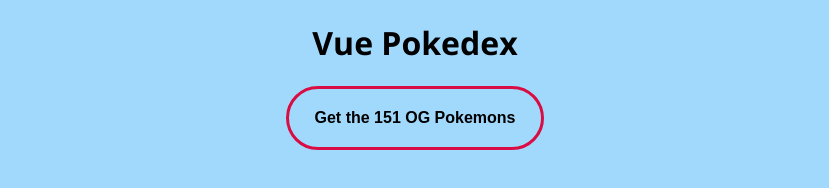
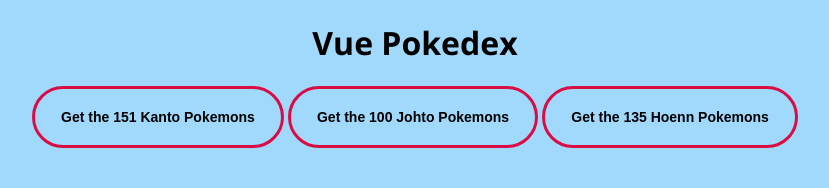
Before and after one commit to manuelfs12/Vue-Pokedex, a plain HTML site: page index.html in a window 1280 px wide. Shown: the whole page, without its empty margins (225-1054 px from the left). Drawn offline with nearby package versions, Linux system fonts and the light colour scheme.

Commit message:
added johto and hoenn buttons

```diff
--- a/index.html
+++ b/index.html
@@ -13,7 +13,9 @@
 <body>
   <div id="app">
     <h1>{{ title }}</h1>
-    <button @click="getPokedex(kantoUrl)">Get the 151 OG Pokemons</button>
+    <button @click="getPokedex(kantoUrl)">Get the 151 Kanto Pokemons</button>
+    <button @click="getPokedex(johtoUrl)">Get the 100 Johto Pokemons</button>
+    <button @click="getPokedex(hoennUrl)">Get the 135 Hoenn Pokemons</button>
     <div class="grid">
       <div class="pokemon" v-for="pokemon in pokedex" :key="pokemon.id">
         <h3>{{pokemon.id}}</h3>
--- a/index.js
+++ b/index.js
@@ -4,6 +4,8 @@ new Vue({
     pokedex: [],
     title: 'Vue Pokedex',
     kantoUrl: 'https://pokeapi.co/api/v2/pokemon?offset=0&limit=151',
+    johtoUrl: 'https://pokeapi.co/api/v2/pokemon?offset=151&limit=100',
+    hoennUrl: 'https://pokeapi.co/api/v2/pokemon?offset=251&limit=135',
   },
 
   methods: {
--- a/styles.css
+++ b/styles.css
@@ -55,6 +55,7 @@ button {
   background-color: #a0d9fc;
   transition-duration: 0.4s;
   transition-property: background-color, color;
+  font-size: 14px;
 }
 
 button:hover {
```
